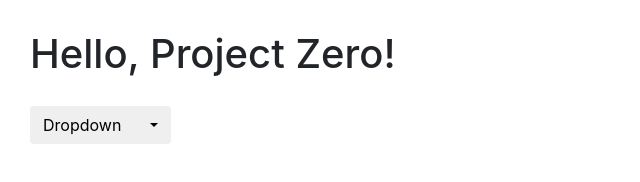
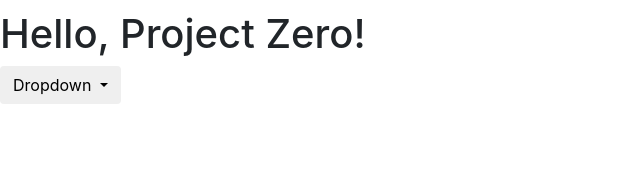
Before and after one commit to philipjamesk/project0, a plain HTML site: page index.html in a window 1280 px wide. Shown: the whole page, without its empty margins (0-640 px from the left). Drawn offline with nearby package versions, Linux system fonts and the light colour scheme.

Commit message:
Testig style.css

```diff
--- a/style.scss
+++ b/style.scss
@@ -1,3 +1,3 @@
-* {
-    padding: 10px;
+h1 {
+    margin-top: 10px;
 }
```
Also changed, not shown: style.css.
